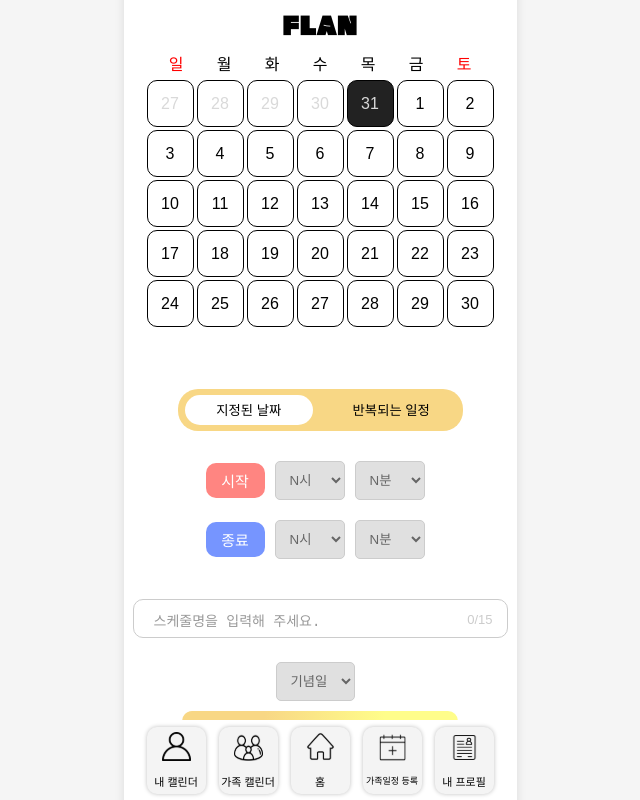
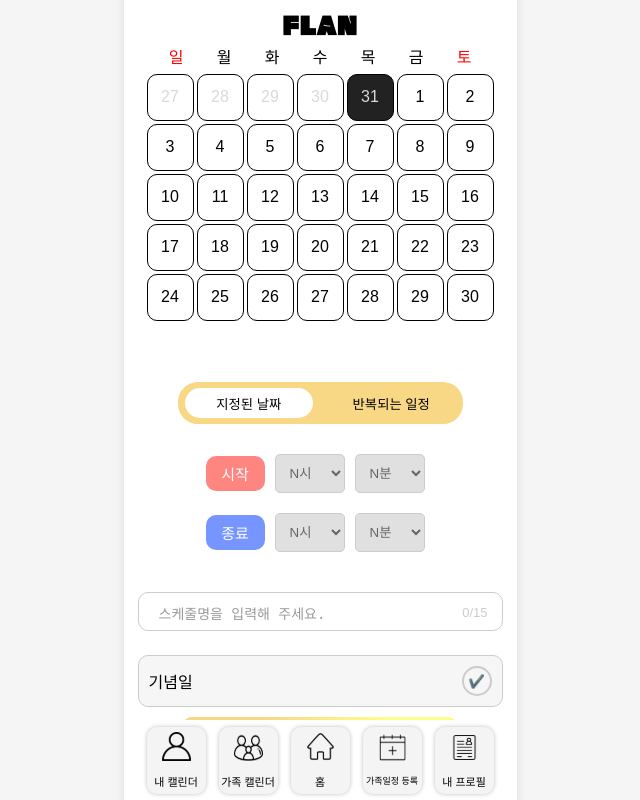
Before and after one commit to 2024GanzithonPYTHON/6_Ganzi_Frontend, a React (Vite) app: page /EditMyCalendar in a window 1280 px wide. Both pictures are taken after a click on the element "31". Shown: the whole page, without its empty margins (320-960 px from the left). Built offline with nearby package versions, Linux system fonts and the light colour scheme; a web font is replaced by a local one.

Commit message:
지정날짜 분기 완성

```diff
--- a/src/pages/myCalendar/editMyCalendar/editDate.jsx
+++ b/src/pages/myCalendar/editMyCalendar/editDate.jsx
@@ -2,6 +2,7 @@ import React, { useState } from "react";
 import styled from 'styled-components';
 import SelectedDate from "./selectedDay";
 import RepeatedSchedule from "./repeatedSchedule";
+
 
 const EditDateContainer = styled.div`
     display: flex;
--- a/src/pages/myCalendar/editMyCalendar/selectedDay.jsx
+++ b/src/pages/myCalendar/editMyCalendar/selectedDay.jsx
@@ -1,5 +1,6 @@
 import React, { useState } from "react";
 import styled from 'styled-components';
+import SpecialDay from "./specialDay";
 
 const InputContainer = styled.div`
     margin-top: 20px;
@@ -75,7 +76,7 @@ const ScheduleInput = styled.div`
 `;
 
 const InputField = styled.textarea`
-    width: 313px;
+    width: 303px;
     height: 25px;
     margin-top: 20px;
     border-radius: 10px;
@@ -169,13 +170,7 @@ function SelectedDate({ date, onToggleEdit }) {
                         </ScheduleInput>
                     </StartTimeContainer>
 
-
-                    <Select value={eventName} onChange={(e) => setEventName(e.target.value)}>
-                        <option value="기념일">기념일</option>
-                        <option value="회의">회의</option>
-                        <option value="약속">약속</option>
-                        {/* 필요한 다른 옵션 추가 */}
-                    </Select>
+                    <SpecialDay/>
                 </InputContainer>
             )}
         </div>
--- /dev/null
+++ b/src/pages/myCalendar/editMyCalendar/specialDay.jsx
@@ -0,0 +1,68 @@
+import styled from 'styled-components';
+import { useState } from 'react';
+
+const Container = styled.div`
+    display: flex;
+    flex-direction: row;
+    align-items: center;
+    justify-content: space-between;
+    background-color: #F6F6F6;
+    border: 1px solid ${({ isChecked }) => (isChecked ? '#f0ad4e' : '#ccc')}; // 체크 상태에 따라 border 색상 변경
+    border-radius: 10px;
+    padding: 10px;
+    transition: background-color 0.3s, border-color 0.3s;
+
+    &:hover {
+        border-color: ${({ isChecked }) => (isChecked ? '#f0ad4e' : '#f0f0f0')};
+    }
+`;
+
+const CheckButton = styled.button`
+    width: 30px;
+    height: 30px;
+    border-radius: 50%;
+    background-color: ${({ isChecked }) => (isChecked ? '#F8D785' : 'transparent')};
+    border: 2px solid ${({ isChecked }) => (isChecked ? 'white' : '#ccc')};
+    color: white;
+    cursor: pointer;
+    margin-left: auto;
+    display: flex;
+    align-items: center;
+    justify-content: center;
+
+    &:focus {
+        outline: none;
+    }
+`;
+const Label = styled.label`
+    margin-right: 10px; // 라벨과 체크 버튼 사이 여백
+`;
+
+const SpecialDay = () => {
+    const [schedule, setSchedule] = useState('');
+    const [isHovered, setIsHovered] = useState(false);
+    const [isChecked, setIsChecked] = useState(false); // 체크 상태 추가
+
+    const handleScheduleChange = (e) => {
+        setSchedule(e.target.value);
+    };
+
+    const handleCheckClick = () => {
+        setIsChecked(prev => !prev); // 체크 상태 토글
+        console.log('Checked!');
+    };
+
+    return (
+        <Container
+            isHovered={isHovered}
+            isChecked={isChecked} // 체크 상태 전달
+            onMouseEnter={() => setIsHovered(true)}
+            onMouseLeave={() => setIsHovered(false)}
+        >
+            <Label>기념일</Label>
+            <CheckButton onClick={handleCheckClick} isChecked={isChecked}>✔️</CheckButton>
+        </Container>
+    );
+};
+
+export default SpecialDay;
```
